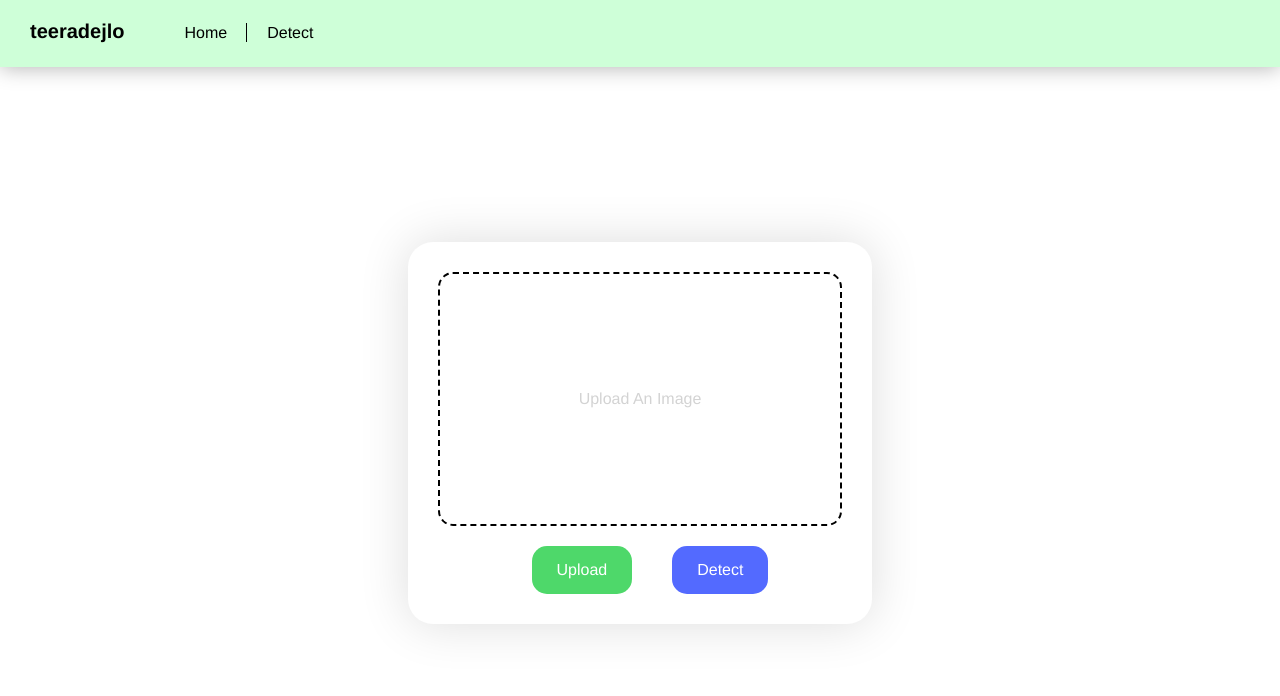
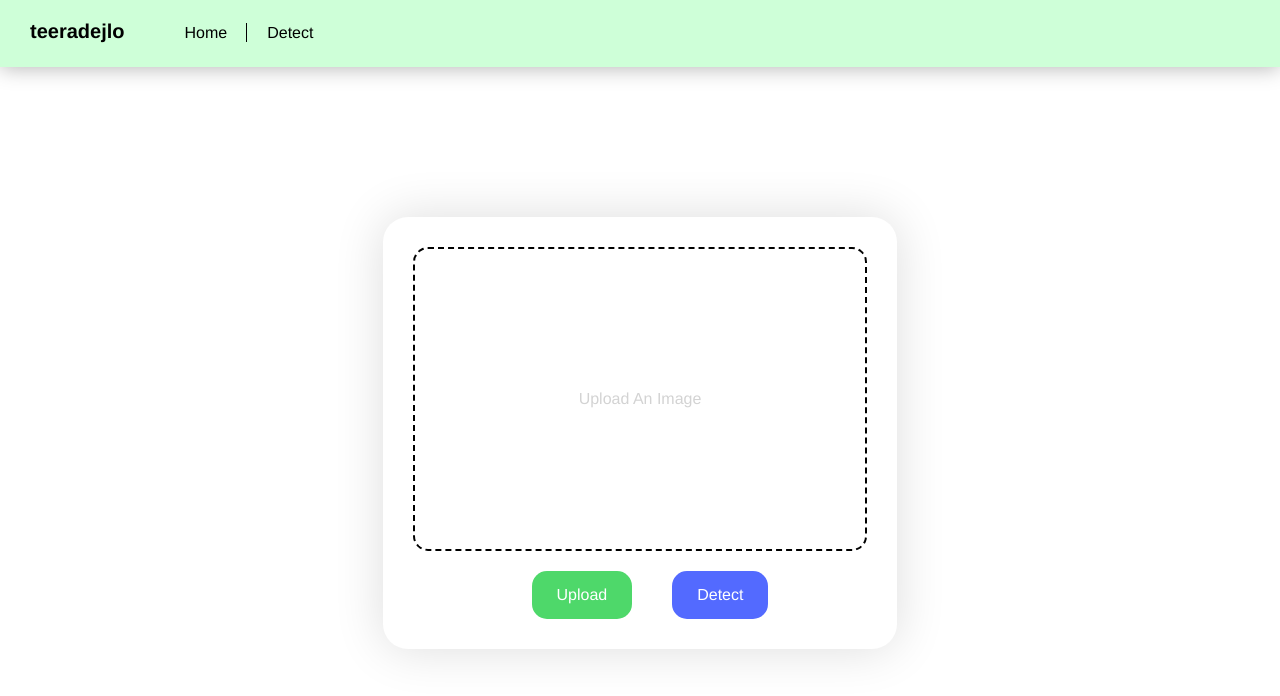
Before and after one commit to teeradejlo/CxrAnomalyDetectorApp, a Vue app in the folder frontend/: page /detect in a window 1280 px wide. Shown: the top 696 px of the page. Built offline with nearby package versions, Linux system fonts and the light colour scheme.

Commit message:
add spinner

```diff
--- a/frontend/package.json
+++ b/frontend/package.json
@@ -10,7 +10,8 @@
   "dependencies": {
     "axios": "^1.2.2",
     "vue": "^3.2.45",
-    "vue-router": "^4.1.6"
+    "vue-router": "^4.1.6",
+    "vue-spinner": "^1.0.4"
   },
   "devDependencies": {
     "@vitejs/plugin-vue": "^3.2.0",
--- a/frontend/src/views/DetectView.vue
+++ b/frontend/src/views/DetectView.vue
@@ -3,6 +3,7 @@ import '../assets/common-classes.css'
 import '../assets/common-keyframes.css'
 import { ref, computed } from 'vue'
 import { axiosFastApi } from '../services/axios.js'
+import PulseLoader from 'vue-spinner/src/PulseLoader.vue'
 
 //data
 const imgSrc = ref(null)
@@ -76,6 +77,8 @@ const detectImage = async () => {
 				})
 				.catch((e) => {
 					console.log(e)
+					alert('Some errors occurred. Please try again.')
+					detectionStarted.value = false
 				})
 			detectionOngoing.value = false
 		} else {
@@ -127,7 +130,7 @@ export default {
 				</div>
 			</template>
 			<template v-else>
-
+				<PulseLoader :loading="true"></PulseLoader>
 			</template>
 		</div>
 	</div>
@@ -158,8 +161,8 @@ export default {
 	margin-bottom: 20px;
 	max-height: 100%;
 	max-width: 100%;
-	height: 250px;
-	width: 400px;
+	height: 300px;
+	width: 450px;
 }
 
 .detectview-btn-panel button {
```
Also changed, not shown: 1 other file (tests, documents, lock files or other folders).
